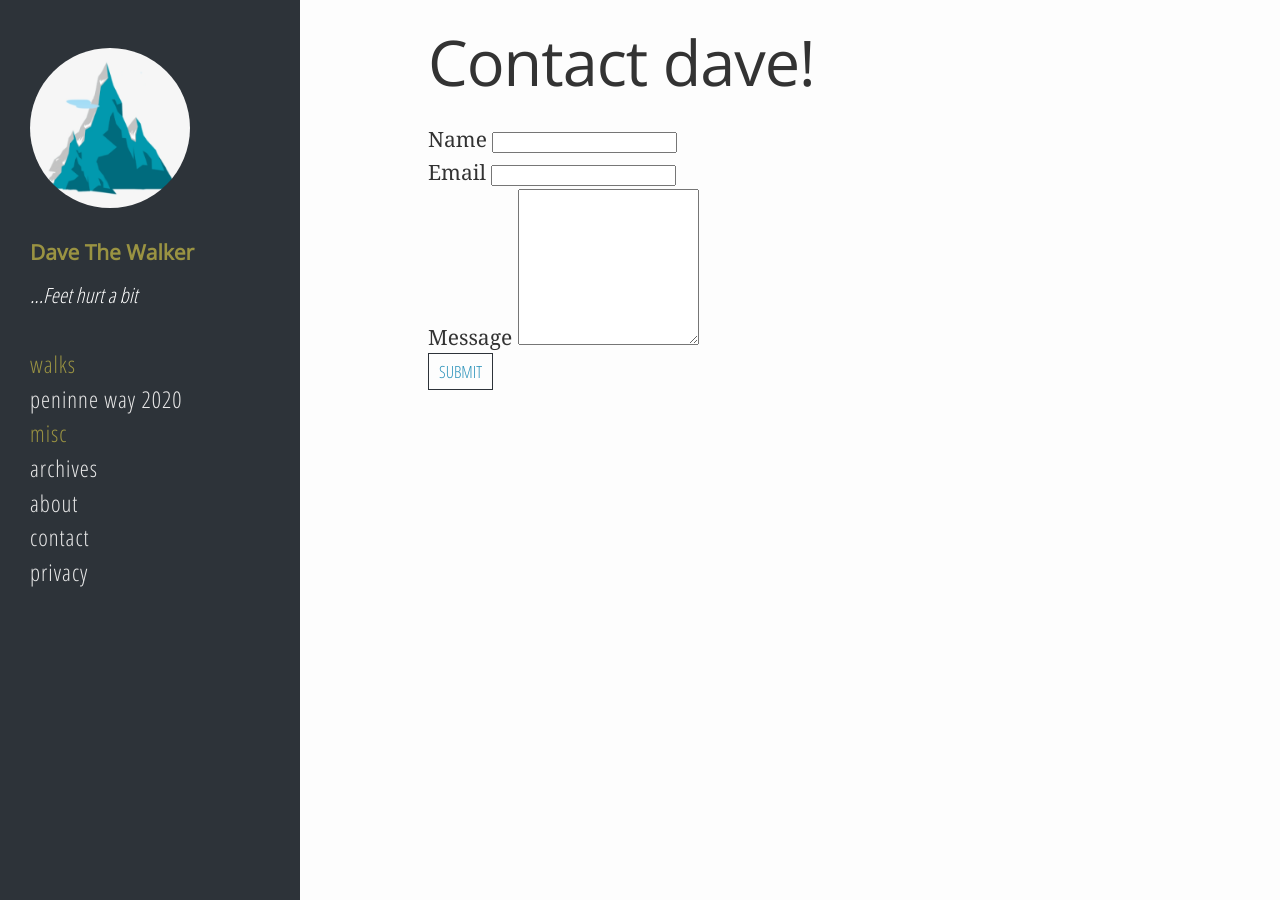
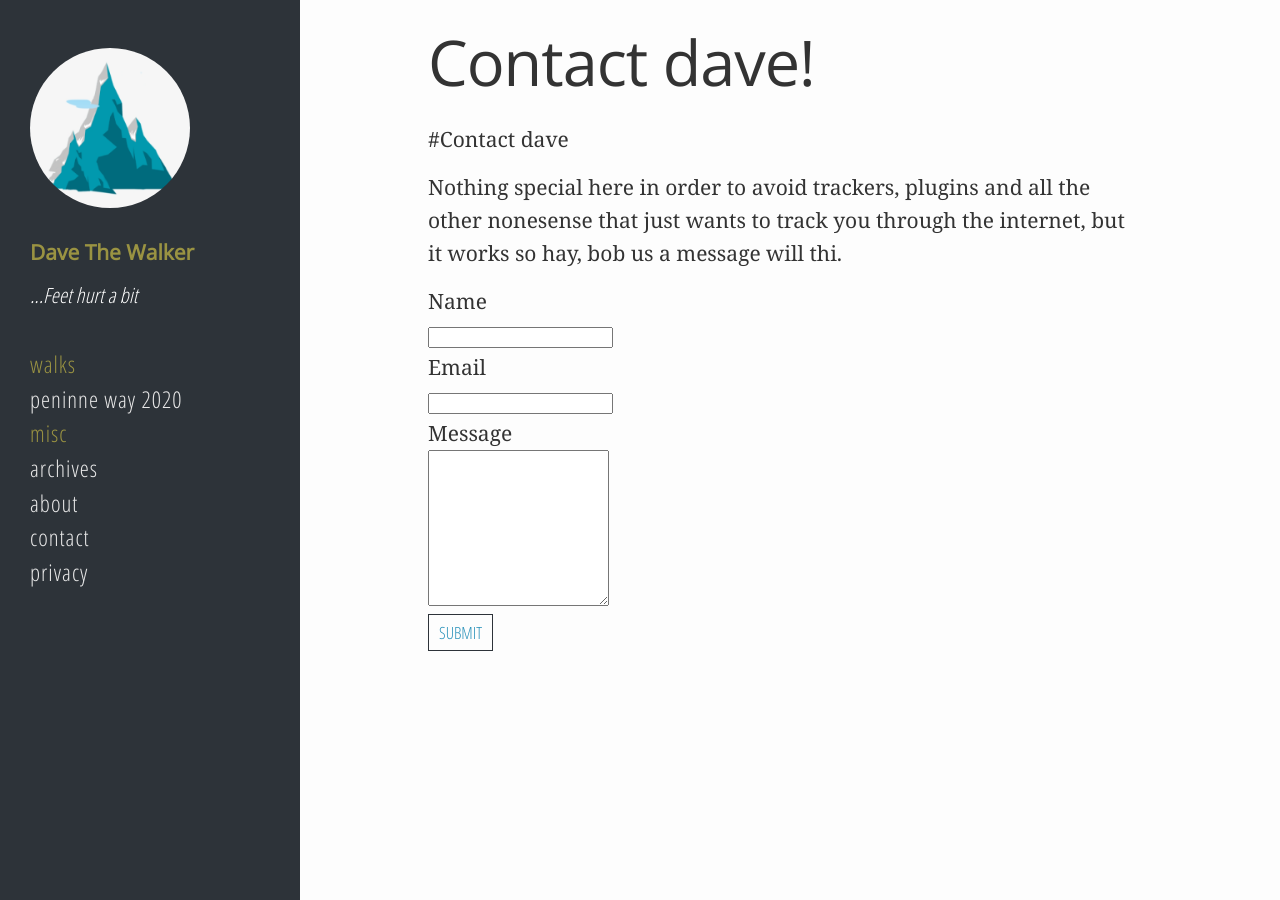
Before and after one commit to davidparker/davethewalker.github.io, a Jekyll site: the page built from pages/contact.md, in a window 1280 px wide. Built offline with Jekyll 4.4.1, drawn with Linux system fonts in a browser that asks for light colours; cached includes are drawn as plain includes; some web fonts are replaced; our own code applies the rules of GitHub Pages for plain Markdown files; a script that is not in the unit is left out; comment, search, counter and statistics services are not loaded.

Commit message:
add new contact form

```diff
--- a/_includes/contact-form.html
+++ b/_includes/contact-form.html
@@ -1,18 +1,19 @@
 <div>
+
     <div style="padding:10px; background-color: firebrick; color: white; font-size: 16px; display: none;" id="errorMessages"></div>
 
     <input type="hidden" name="eggs_turn_into_chickens" id="eggs_turn_into_chickens" value="" />
 
     <div>
-        <label>Name</label>
+        <label>Name</label><br>
         <input type="text" name="name" id="name" />
     </div>
     <div>
-        <label>Email</label>
+        <label>Email</label><br>
         <input type="email" name="email" id="email" />
     </div>
     <div>
-        <label>Message</label>
+        <label>Message</label><br>
         <textarea name="message" id="message" rows="10"></textarea>
     </div>
     <div>
--- a/pages/contact.md
+++ b/pages/contact.md
@@ -6,4 +6,9 @@ include_nav: true
 permalink: /Contact/
 ---
 
+#Contact dave
+
+Nothing special here in order to avoid trackers, plugins and all the other nonesense
+that just wants to track you through the internet,  but it works so hay,  bob us a message will thi.
+
 {% include contact-form.html %}
```
